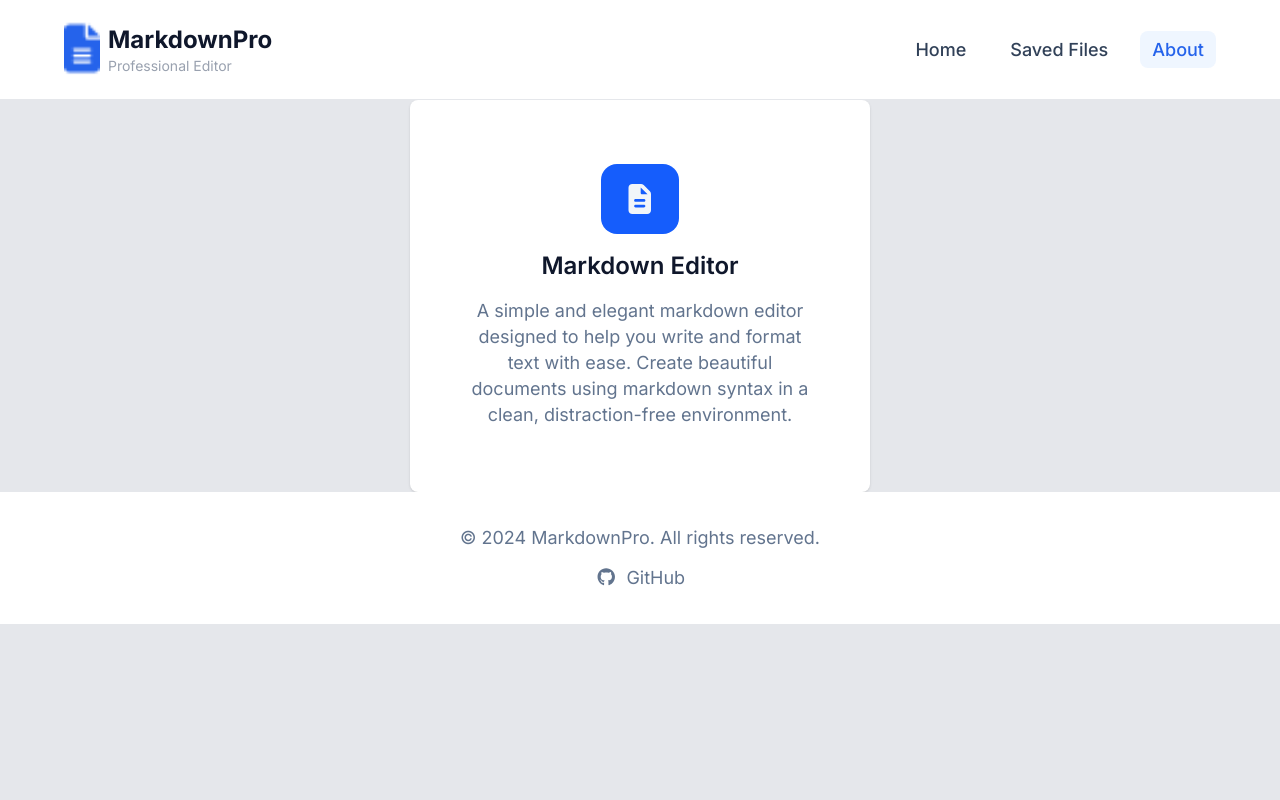
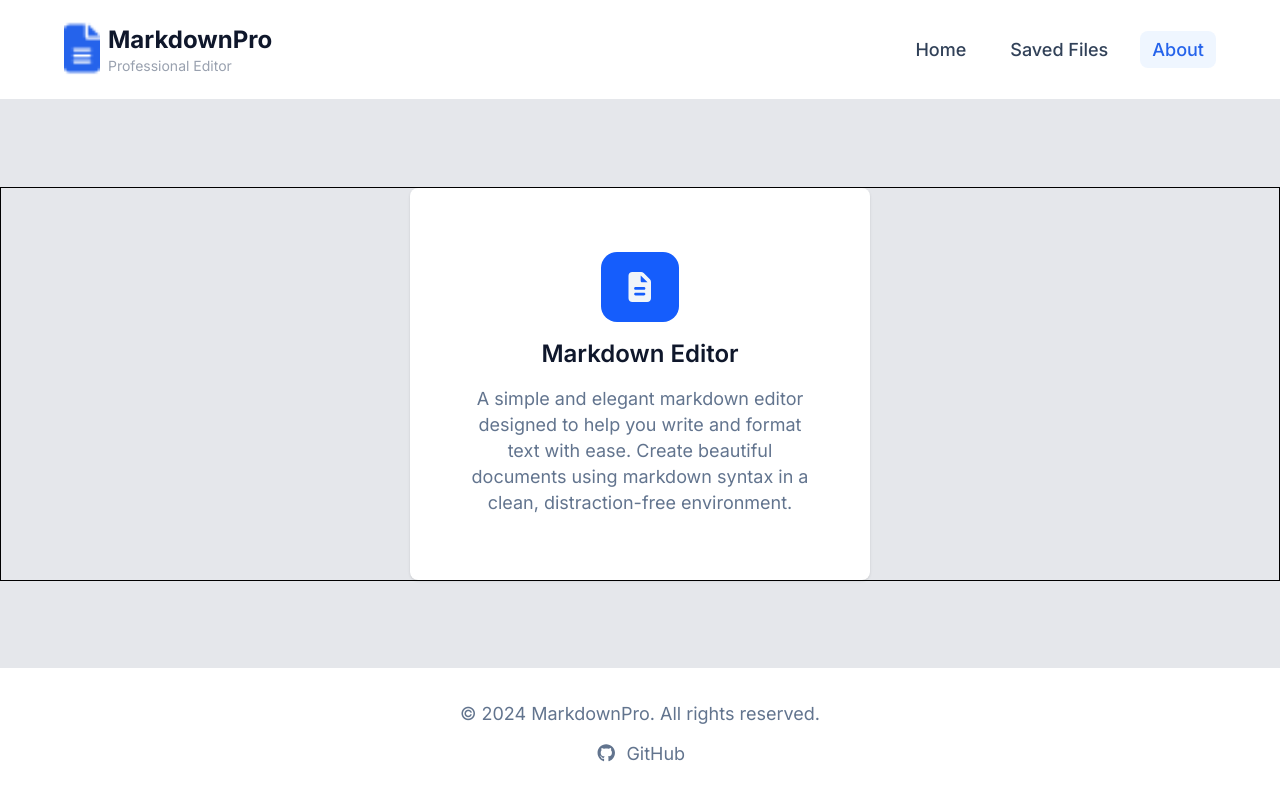
Before and after one commit to opeyemi-code/MarkDown-Previewer-Vue, a Vue app: page /about in a window 1280 px wide. Built offline with nearby package versions, Linux system fonts and the light colour scheme.

Commit message:
chore: move the Footer component to the App component & fix layout issues

```diff
--- a/src/App.vue
+++ b/src/App.vue
@@ -1,5 +1,6 @@
 <script setup lang="ts">
 import Header from "./components/Header.vue";
+import Footer from "./components/Footer.vue";
 import { RouterView } from "vue-router";
 </script>
 
@@ -7,6 +8,7 @@ import { RouterView } from "vue-router";
   <div class="wrapper flex flex-col justify-between font-inter">
     <Header />
     <RouterView />
+    <Footer />
   </div>
 </template>
 
--- a/src/style.css
+++ b/src/style.css
@@ -13,7 +13,7 @@ html {
   margin: 0;
 }
 
-#root {
+#app {
   display: flex;
   flex-direction: column;
   min-height: 100vh;
@@ -47,6 +47,6 @@ html {
   margin-top: 30px;
 }
 
-footer {
+/* footer {
   flex-shrink: 0;
-}
+} */
--- a/src/views/AboutView.vue
+++ b/src/views/AboutView.vue
@@ -5,7 +5,10 @@ import Footer from "../components/Footer.vue";
 </script>
 
 <template>
-  <main class="px-4 lg:px-[5vw] flex justify-center" role="main">
+  <main
+    class="border px-4 lg:px-[5vw] flex justify-center items-center"
+    role="main"
+  >
     <section
       class="bg-white flex flex-col justify-center items-center gap-4 text-center py-12 px-4 rounded-lg shadow lg:py-16 md:w-[60%] lg:w-[40%] lg:mx-auto"
       aria-labelledby="about-title"
@@ -24,5 +27,4 @@ import Footer from "../components/Footer.vue";
       </p>
     </section>
   </main>
-  <Footer />
 </template>
--- a/src/views/ErrorPageView.vue
+++ b/src/views/ErrorPageView.vue
@@ -40,5 +40,4 @@ import Footer from "../components/Footer.vue";
       </RouterLink>
     </section>
   </main>
-  <Footer />
 </template>
--- a/src/views/HomeView.vue
+++ b/src/views/HomeView.vue
@@ -23,5 +23,4 @@ function applyFormatting(start: string, end?: string) {
       <LivePreview />
     </section>
   </main>
-  <Footer />
 </template>
--- a/src/views/SavedFilesView.vue
+++ b/src/views/SavedFilesView.vue
@@ -12,6 +12,5 @@ import SavedFilesState from "../components/SavedFilesState.vue";
   >
     <SavedFilesEmptyStates v-show="!store.storedMarkdownFiles.length" />
     <SavedFilesState v-show="store.storedMarkdownFiles.length" />
-    <Footer />
   </main>
 </template>
```
